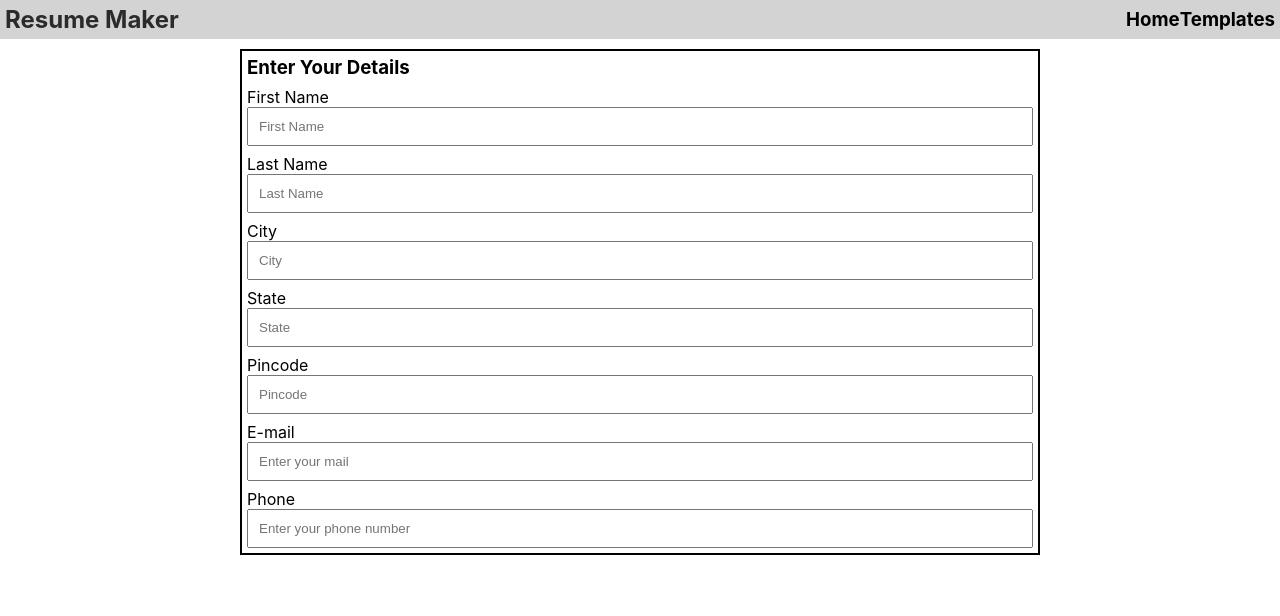
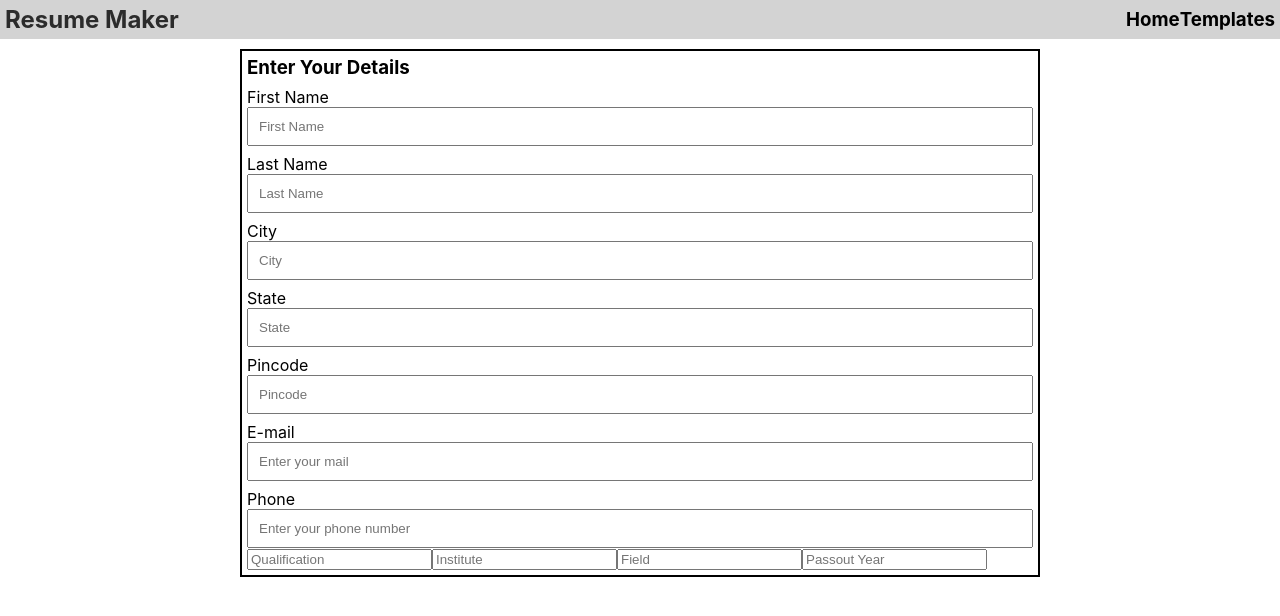
Before and after one commit to SBhattacharya45/resume-builder, a React (Create React App) app: page /form in a window 1280 px wide. Shown: the top 616 px of the page. Built offline with nearby package versions, Linux system fonts and the light colour scheme.

Commit message:
tried implementing edu and exp forms, not ok

```diff
--- a/src/components/Input/Input.js
+++ b/src/components/Input/Input.js
@@ -5,20 +5,11 @@ import classes from './Input.module.css';
 const input = (props) => {
     let inputElement = null;
 
-    switch(props.inputType) {
-        case ( 'input' ):
-            inputElement = <input
-            className={classes.Input}
-                {...props.config}
-                value={props.value}
-                onChange={props.changed} />;
-            break;
-        default:
-            inputElement = <input
-                {...props.config}
-                value={props.value}
-                onChange={props.changed} />;
-    }
+    inputElement = <input
+    className={classes.Input}
+        {...props.config}
+        value={props.value}
+        onChange={props.changed} />;
 
     return (
         <div className={classes.InputContainer}>
--- a/src/containers/FormContainer/FormContainer.js
+++ b/src/containers/FormContainer/FormContainer.js
@@ -71,7 +71,8 @@ class FormConatiner extends Component {
                 },
                 label: 'Phone'
             }
-        ]
+        ],
+        eduDetails: []
     }
 
     inputChangedHandler = (event, key) => {
@@ -110,6 +111,12 @@ class FormConatiner extends Component {
             <div className={classes.Container}>
                 <h3>Enter Your Details</h3>
                 {form}
+                <div>
+                    <input type="text" placeholder="Qualification" />
+                    <input type="text" placeholder="Institute" />
+                    <input type="text" placeholder="Field" />
+                    <input type="text" placeholder="Passout Year" />
+                </div>
             </div>
         )
     }
```
